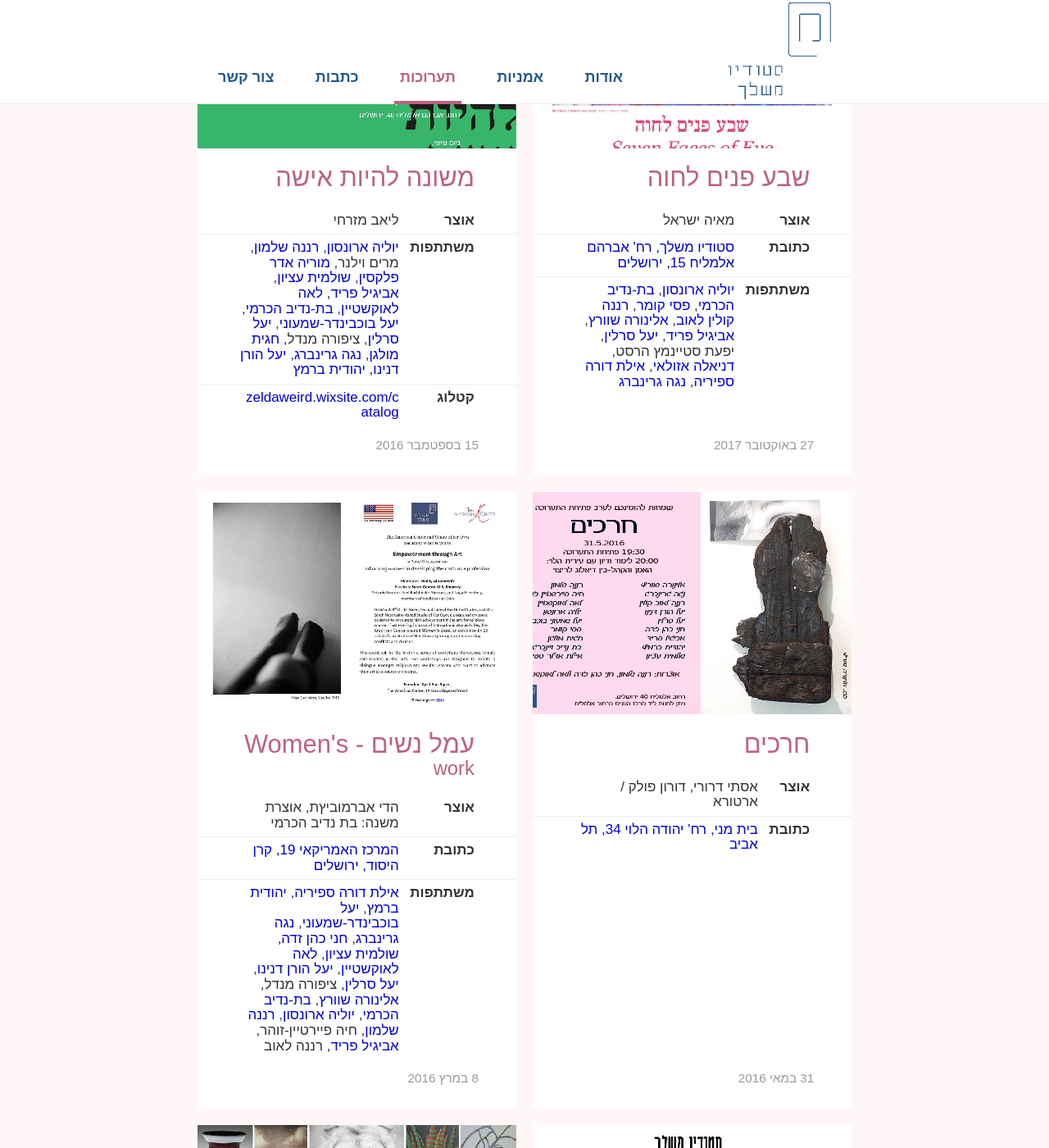
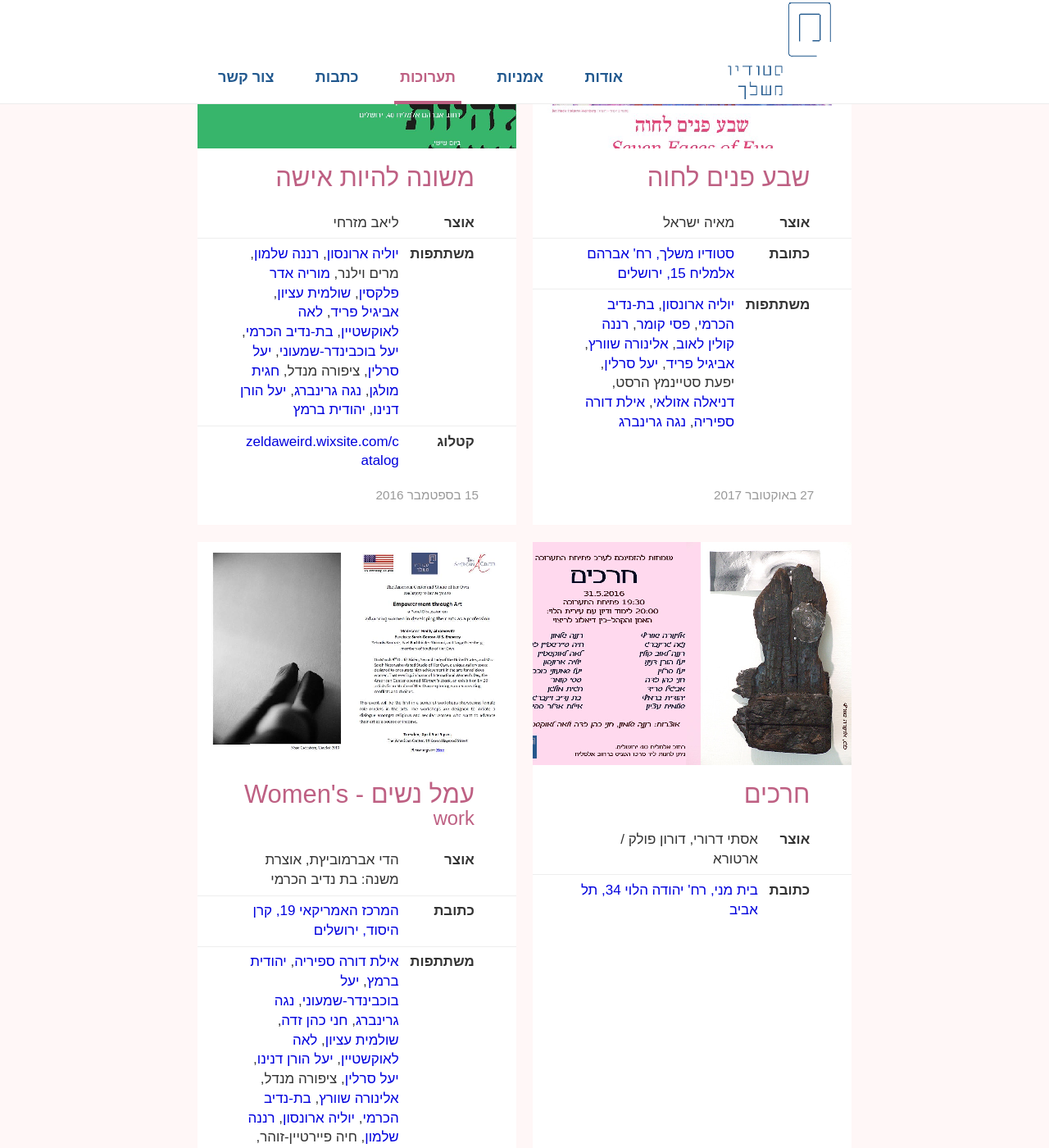
Before and after one commit to laukstein/studioofherown, a Jekyll site: the page built from _pages/exhibitions.html, in a window 1280 px wide and 1400 px high, scrolled down 273 px. Shown: the whole window at 82% size. Built offline with Jekyll 4.4.1, drawn with Linux system fonts in a browser that asks for light colours.

Commit message:
"sheet" typographical UI improvements

```diff
--- a/_includes/style.css
+++ b/_includes/style.css
@@ -223,7 +223,7 @@ main [id]:target:before {
     overflow: hidden;
     direction: ltr;
     display: inline-block;
-    display: -webkit-box;
+    display: -webkit-inline-box;
     -webkit-line-clamp: 2;
     -webkit-box-orient: vertical;
     max-width: 100%;
@@ -333,7 +333,7 @@ main [id]:target:before {
     margin: .7em 0;
     word-break: normal;
     word-break: keep-all;
-    line-height: 1.1;
+    line-height: 1.4;
     vertical-align: top;
     /* table-layout: fixed; */
     border-spacing: 0;
```
